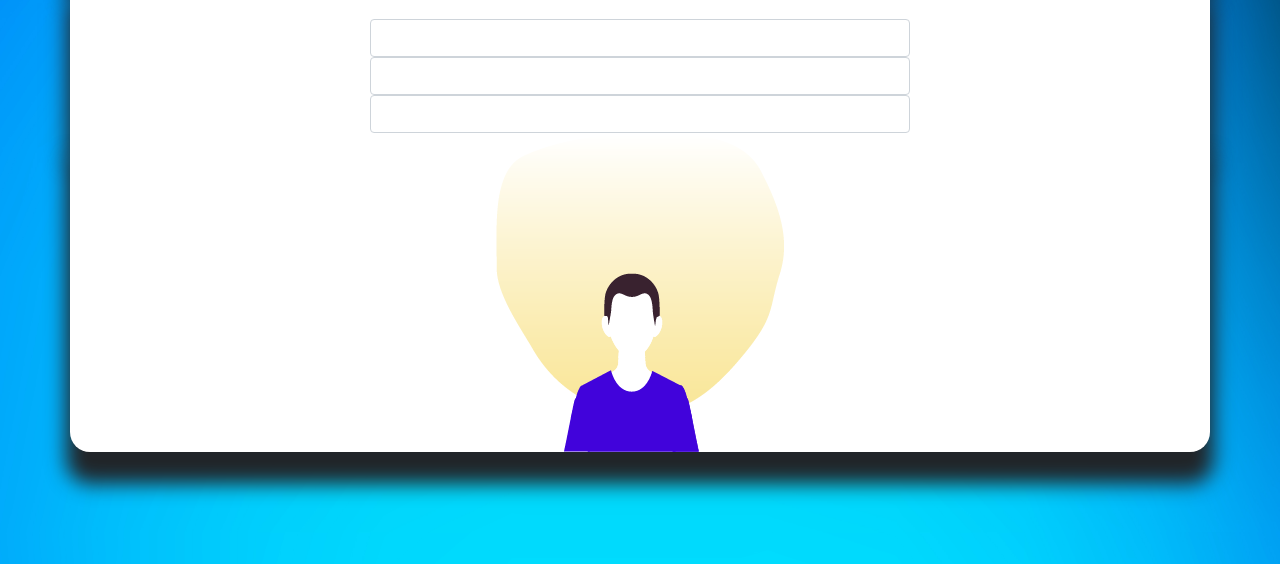
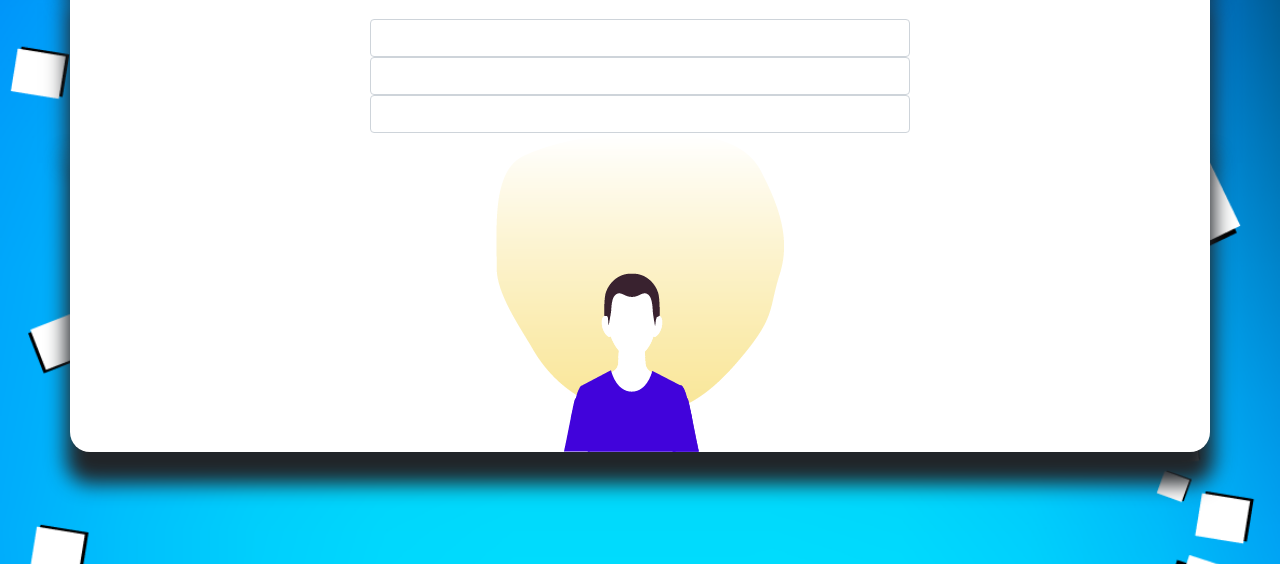
Before and after one commit to Mr-Personne/Memory, a Symfony app: template templates/cards/recall.html.twig in a window 1280 px wide. Shown: the part 236-800 px from the top of the page. Run offline with Twig, Linux system fonts and the light colour scheme; the template is opened without the code that fills it, so the values that code supplies are empty; form fields are guessed from the names that the template uses; some libraries are stand-ins or nearby versions.

Commit message:
testing new squary bg

```diff
--- a/public/css/style.css
+++ b/public/css/style.css
@@ -495,7 +495,7 @@ input[type=number]::-webkit-outer-spin-button {
 /* // Extra large devices (large desktops, 1200px and up) */
 @media (min-width: 1200px) {
     body{
-        background: url(/images/bg3.jpg);
+        background: url(/images/bg3-2.png);
         background-position: top;
         background-size: cover;
     }
```
